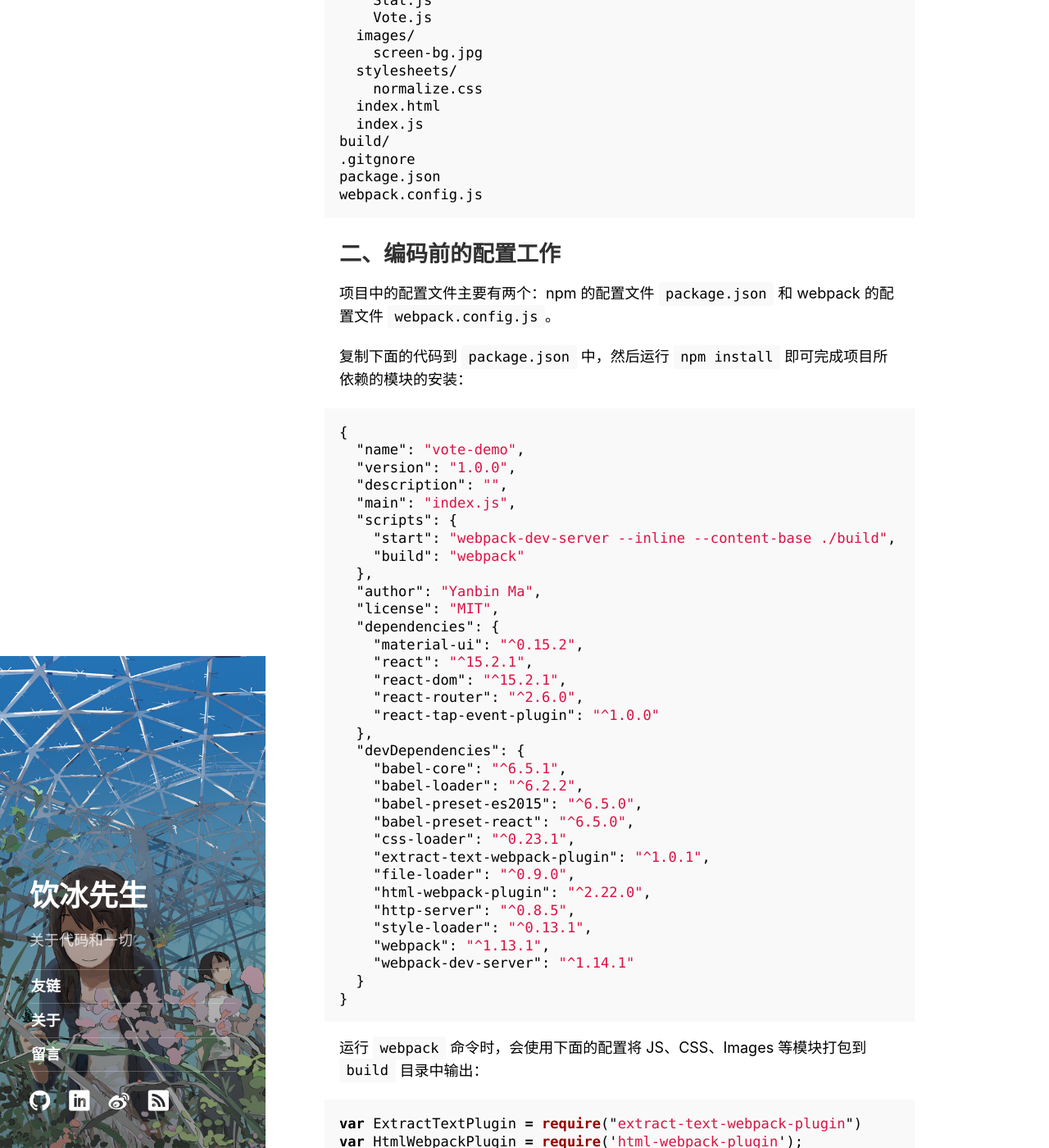
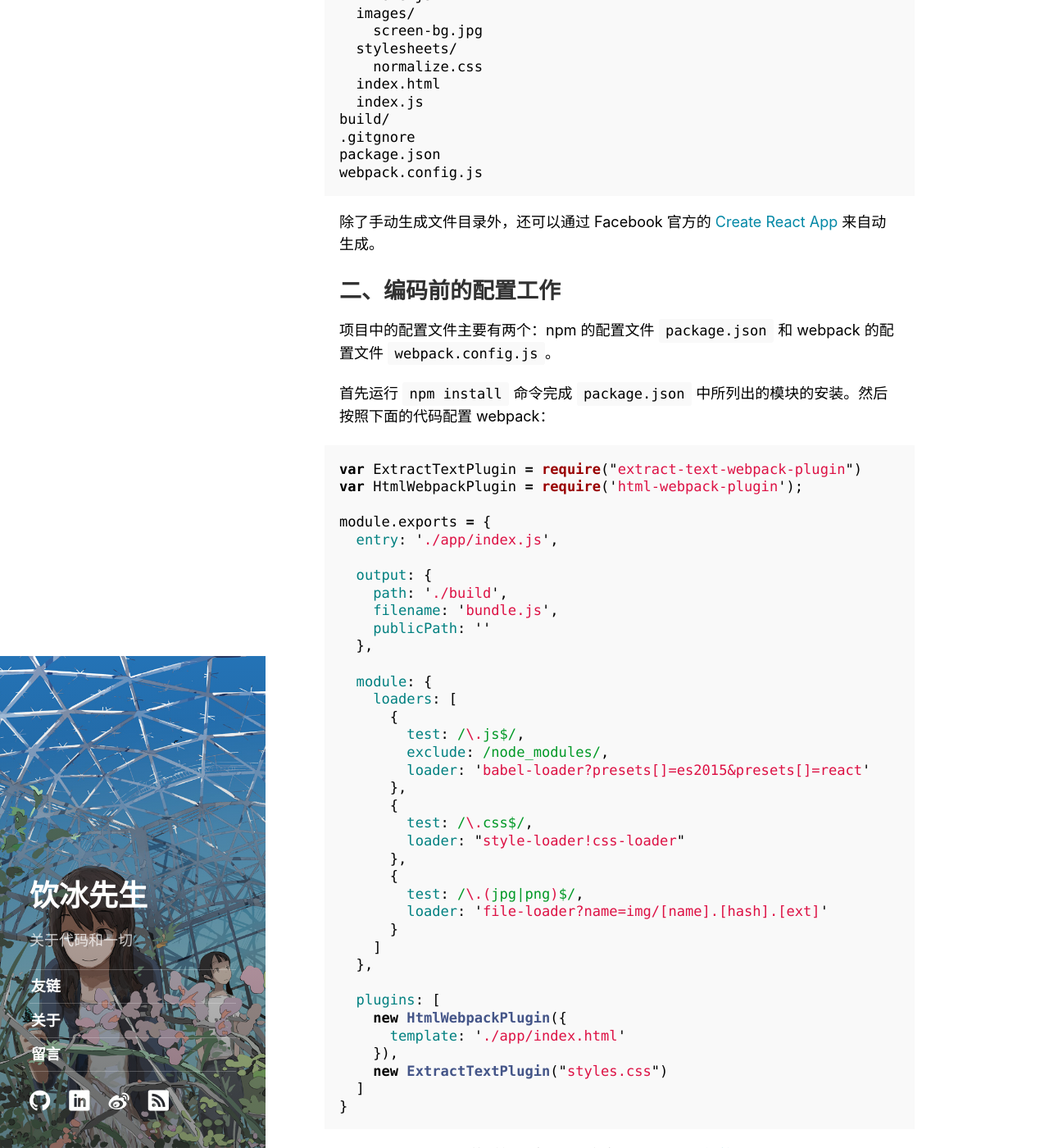
Before and after one commit to ybm/myanbin.github.io, a Jekyll site: the page built from _posts/2016-07-23-create-react-app-with-es6.md, in a window 1280 px wide and 1400 px high, scrolled down 779 px. Shown: the whole window at 82% size. Built offline with Jekyll 4.4.1, drawn with Linux system fonts in a browser that asks for light colours; some of the changed text lies outside the part shown.

Commit message:
update lastest post

````diff
--- a/_posts/2016-07-23-create-react-app-with-es6.md
+++ b/_posts/2016-07-23-create-react-app-with-es6.md
@@ -14,7 +14,7 @@ React 是由 Facebook 发布的一个用于构建用户界面的 JavaScript 库
 
 ## 一、目录结构
 
-源代码主要放在 `app` 目录里，其中 `components` 中是 React 组件源代码、`images` 和 `stylesheets` 是图片和样式的相关代码，`build` 是打包生成的静态文件，`package.json` 和 `webpack.config.js` 分别是 npm 和 webpack 的配置文件：
+下面是一种简单的目录结构形式。源代码主要放在 `app` 目录里，其中 `components` 是 React 组件源代码文件、`images` 和 `stylesheets` 是图片和样式的相关代码，`index.js` 是入口文件：
 
 ```
 app/
@@ -35,50 +35,14 @@ package.json
 webpack.config.js
 ```
 
+除了手动生成文件目录外，还可以通过 Facebook 官方的 [Create React App](https://github.com/facebookincubator/create-react-app) 来自动生成。
+
 
 ## 二、编码前的配置工作
 
 项目中的配置文件主要有两个：npm 的配置文件 `package.json` 和 webpack 的配置文件 `webpack.config.js`。
 
-复制下面的代码到 `package.json` 中，然后运行 `npm install` 即可完成项目所依赖的模块的安装：
-
-~~~json
-{
-  "name": "vote-demo",
-  "version": "1.0.0",
-  "description": "",
-  "main": "index.js",
-  "scripts": {
-    "start": "webpack-dev-server --inline --content-base ./build",
-    "build": "webpack"
-  },
-  "author": "Yanbin Ma",
-  "license": "MIT",
-  "dependencies": {
-    "material-ui": "^0.15.2",
-    "react": "^15.2.1",
-    "react-dom": "^15.2.1",
-    "react-router": "^2.6.0",
-    "react-tap-event-plugin": "^1.0.0"
-  },
-  "devDependencies": {
-    "babel-core": "^6.5.1",
-    "babel-loader": "^6.2.2",
-    "babel-preset-es2015": "^6.5.0",
-    "babel-preset-react": "^6.5.0",
-    "css-loader": "^0.23.1",
-    "extract-text-webpack-plugin": "^1.0.1",
-    "file-loader": "^0.9.0",
-    "html-webpack-plugin": "^2.22.0",
-    "http-server": "^0.8.5",
-    "style-loader": "^0.13.1",
-    "webpack": "^1.13.1",
-    "webpack-dev-server": "^1.14.1"
-  }
-}
-~~~
-
-运行 `webpack` 命令时，会使用下面的配置将 JS、CSS、Images 等模块打包到 `build` 目录中输出：
+首先运行 `npm install` 命令完成 `package.json` 中所列出的模块的安装。然后按照下面的代码配置 webpack：
 
 ~~~js
 var ExtractTextPlugin = require("extract-text-webpack-plugin")
@@ -95,9 +59,19 @@ module.exports = {
 
   module: {
     loaders: [
-      { test: /\.js$/, exclude: /node_modules/, loader: 'babel-loader?presets[]=es2015&presets[]=react' },
-      { test: /\.css$/, loader: "style-loader!css-loader" },
-      { test: /\.(jpg|png)$/, loader: 'file-loader?name=img/[name].[hash].[ext]' }
+      {
+        test: /\.js$/,
+        exclude: /node_modules/,
+        loader: 'babel-loader?presets[]=es2015&presets[]=react'
+      },
+      {
+        test: /\.css$/,
+        loader: "style-loader!css-loader"
+      },
+      {
+        test: /\.(jpg|png)$/,
+        loader: 'file-loader?name=img/[name].[hash].[ext]'
+      }
     ]
   },
 
@@ -117,14 +91,20 @@ module.exports = {
 
 下面我们来写第一个 React 文件。在 `webpack.config.js` 中我们定义了 App 的入口文件 `index.js`，所以现在我们首先完成它。
 
+最前面，我们首先应该载入 `react` 和 `react-router` 两个模块：
+
 ~~~js
 import React from 'react'
 import ReactDOM from 'react-dom'
 import { Router, Route, hashHistory, IndexRoute } from 'react-router'
 ~~~
 
+> 在 ES6 中，可以使用 `import` 语句加载 JavaScript 模块
 
 ## 四、React 的组件化
 
 
+
 ## 五、React 组件库 Material UI
+
+[Material UI] 是一个明星级的 React 组件库，使用 ES6 语法实现了 Google 的 Material Design 设计规范。
````
